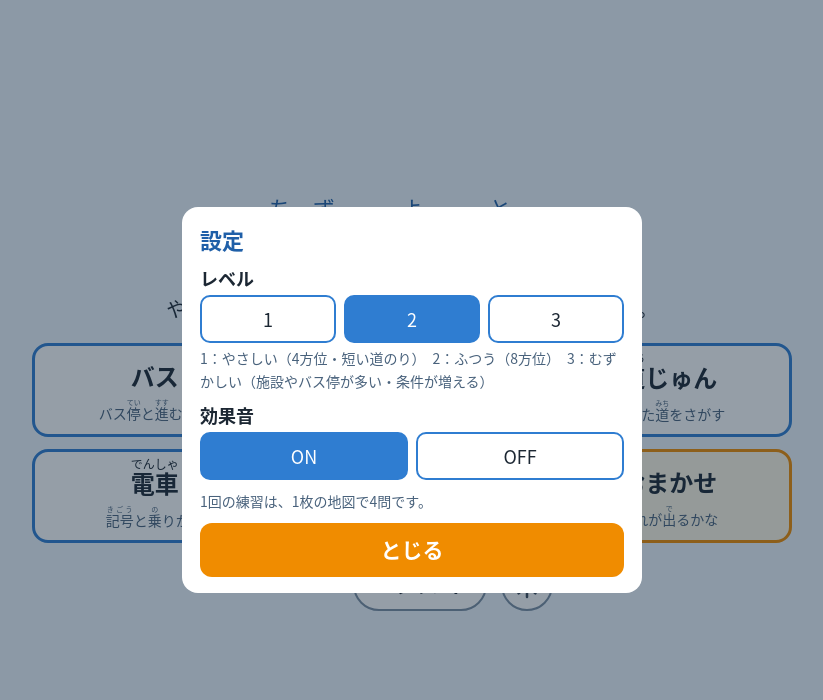
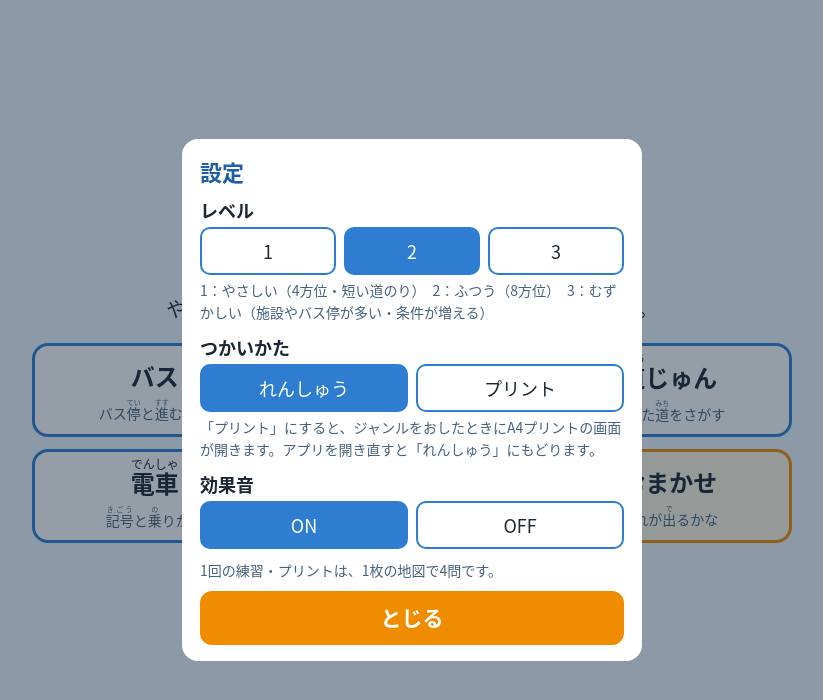
Before and after one commit to sorafjah/chizu-yomi2, a plain HTML site: page index.html in a window 1280 px wide. Both pictures are taken after a click on the button "設定". Shown: the whole page, without its empty margins (228-1051 px from the left). Drawn offline with Linux system fonts and the light colour scheme; a web font is replaced by a local one.

Commit message:
設定画面をまとめなおし（レベル・つかいかた・効果音を設定に集約、プリント画面からジャンルとレベルの選択をなくす）
Co-Authored-By: Claude Opus 5.5 <noreply@anthropic.com>
Claude-Session: https://claude.ai/code/session_01NE5gXBRRFKE1d8KrM6Lu1U

```diff
--- a/index.html
+++ b/index.html
@@ -32,6 +32,9 @@ h1{font-size:clamp(28px,5vw,44px);margin:8px 0 6px;color:#1f5fa8;line-height:1.9
 .gbtn:active{background:#dcecfb}
 .gbtn.any{border-color:#f08c00;background:#fff8e6}
 .startfoot{display:flex;justify-content:center;align-items:center;gap:14px;margin-top:16px;font-size:18px}
+.pmode{display:flex;flex-wrap:wrap;align-items:center;justify-content:center;gap:8px 14px;background:#fff8e6;border:2.5px solid #f08c00;border-radius:12px;padding:8px 12px;margin:0 0 10px;font-size:17px;line-height:1.7;text-align:left}
+.pmode b{color:#b45309}
+.pmode button{min-height:44px;border-radius:10px;border:2.5px solid #f08c00;background:#fff;font-size:16px;font-weight:700;padding:0 12px;line-height:1.8}
 .gear{width:52px;height:52px;border-radius:50%;border:2px solid #7a8ea3;background:#fff;display:flex;align-items:center;justify-content:center;padding:0}
 .gear svg{width:30px;height:30px}
 
@@ -93,7 +96,7 @@ h1{font-size:clamp(28px,5vw,44px);margin:8px 0 6px;color:#1f5fa8;line-height:1.9
 /* 設定 */
 #modal{display:none;position:fixed;inset:0;background:rgba(20,40,60,.45);align-items:center;justify-content:center;padding:14px;z-index:10}
 #modal.on{display:flex}
-.box{background:#fff;border-radius:16px;padding:16px 18px;width:100%;max-width:460px;font-size:18px}
+.box{max-height:100%;overflow-y:auto;background:#fff;border-radius:16px;padding:16px 18px;width:100%;max-width:460px;font-size:18px}
 .box h2{margin:0 0 6px;font-size:22px;color:#1f5fa8}
 .row{margin:10px 0}
 .row .lab{font-weight:700;margin-bottom:4px}
@@ -103,7 +106,6 @@ h1{font-size:clamp(28px,5vw,44px);margin:8px 0 6px;color:#1f5fa8;line-height:1.9
 .hint{font-size:14px;color:#49627c;line-height:1.6;margin-top:4px}
 
 /* A4プリント */
-.pbtn{min-height:52px;border-radius:26px;border:2px solid #7a8ea3;background:#fff;font-size:18px;font-weight:700;padding:0 18px;line-height:1.8}
 #pTop{flex:0 0 auto;display:flex;align-items:center;gap:10px;padding:6px 10px;background:#2f7dd1;color:#fff}
 #pTop .ttl{flex:1;font-weight:700;font-size:18px;line-height:1.8}
 #pTop button{min-width:76px;min-height:44px;border-radius:10px;border:2px solid #fff;background:transparent;color:#fff;font-size:16px;line-height:1.8}
@@ -156,14 +158,14 @@ h1{font-size:clamp(28px,5vw,44px);margin:8px 0 6px;color:#1f5fa8;line-height:1.9
 <div id="result" class="screen scroll"><div class="inner" id="resultInner"></div></div>
 
 <div id="printScr" class="screen">
-  <div id="pTop"><div class="ttl">A4プリント</div><button id="pBack">もどる</button></div>
+  <div id="pTop"><div class="ttl" id="pTtl">A4プリント</div><button id="pBack">もどる</button></div>
   <div id="pScroll" class="scroll">
     <div class="ptools" id="pTools"></div>
     <div class="pview"><div class="pwrap" id="pWrap"><div class="pinner" id="pInner"></div></div></div>
   </div>
 </div>
 
-<div id="modal"><div class="box" id="modalBox"></div></div>
+<div id="modal"><div class="box scroll" id="modalBox"></div></div>
 
 <script>
 'use strict';
@@ -858,13 +860,17 @@ function show(id){document.querySelectorAll('.screen').forEach(e=>e.classList.to
 let cur=null;
 const GEAR='<svg viewBox="0 0 24 24" fill="none" stroke="#3b4a5a" stroke-width="2" stroke-linecap="round" stroke-linejoin="round"><circle cx="12" cy="12" r="3.2"/><path d="M12 2.5v3M12 18.5v3M2.5 12h3M18.5 12h3M5.3 5.3l2.1 2.1M16.6 16.6l2.1 2.1M5.3 18.7l2.1-2.1M16.6 7.4l2.1-2.1"/></svg>';
 function renderStart(){
-  let h='<h1>'+rb('{地図|ちず}の{読|よ}み{取|と}り')+'</h1><div class="lead">'+rb('やりたい ジャンルを えらんでね。おすと はじまるよ。')+'</div><div class="genres">';
+  const pm=PR.mode==='print';
+  let h='<h1>'+rb('{地図|ちず}の{読|よ}み{取|と}り')+'</h1>';
+  if(pm)h+='<div class="pmode"><span><b>プリントをつくるモード</b>　ジャンルをおすと、プリントの画面が開きます。</span><button id="toPractice">れんしゅうにもどす</button></div>';
+  h+='<div class="lead">'+rb(pm?'プリントにする ジャンルを えらんでね。':'やりたい ジャンルを えらんでね。おすと はじまるよ。')+'</div><div class="genres">';
   GENRES.forEach(g=>{h+='<button class="gbtn" data-g="'+g.id+'">'+rb(g.name)+'<small>'+rb(g.sub)+'</small></button>';});
   h+='<button class="gbtn any" data-g="any">おまかせ<small>'+rb('どれが{出|で}るかな')+'</small></button></div>';
-  h+='<div class="startfoot"><span>レベル '+S.level+'</span><button class="pbtn" id="printBtn">A4プリント</button><button class="gear" id="gearBtn" aria-label="設定">'+GEAR+'</button></div>';
+  h+='<div class="startfoot"><button class="gear" id="gearBtn" aria-label="設定">'+GEAR+'</button></div>';
   $('#startInner').innerHTML=h;
-  document.querySelectorAll('.gbtn').forEach(b=>b.addEventListener('click',()=>{unlock();startGame(b.dataset.g);}));
-  $('#printBtn').addEventListener('click',openPrint);
+  document.querySelectorAll('.gbtn').forEach(b=>b.addEventListener('click',()=>{unlock();
+    if(PR.mode==='print')openPrint(b.dataset.g==='any'?pick(GENRES).id:b.dataset.g);else startGame(b.dataset.g);}));
+  if(pm)$('#toPractice').addEventListener('click',()=>{PR.mode='practice';renderStart();});
   $('#gearBtn').addEventListener('click',openSettings);
 }
 function openSettings(){
@@ -872,10 +878,13 @@ function openSettings(){
     let h='<h2>設定</h2><div class="row"><div class="lab">レベル</div><div class="seg">';
     [1,2,3].forEach(v=>{h+='<button data-lv="'+v+'" class="'+(S.level===v?'sel':'')+'">'+v+'</button>';});
     h+='</div><div class="hint">1：やさしい（4方位・短い道のり）　2：ふつう（8方位）　3：むずかしい（施設やバス停が多い・条件が増える）</div></div>';
+    h+='<div class="row"><div class="lab">つかいかた</div><div class="seg"><button data-md="practice" class="'+(PR.mode!=='print'?'sel':'')+'">れんしゅう</button><button data-md="print" class="'+(PR.mode==='print'?'sel':'')+'">プリント</button></div>';
+    h+='<div class="hint">「プリント」にすると、ジャンルをおしたときにA4プリントの画面が開きます。アプリを開き直すと「れんしゅう」にもどります。</div></div>';
     h+='<div class="row"><div class="lab">効果音</div><div class="seg"><button data-sd="1" class="'+(S.sound?'sel':'')+'">ON</button><button data-sd="0" class="'+(!S.sound?'sel':'')+'">OFF</button></div></div>';
-    h+='<div class="hint">1回の練習は、1枚の地図で4問です。</div><button class="go" id="closeSet">とじる</button>';
+    h+='<div class="hint">1回の練習・プリントは、1枚の地図で4問です。</div><button class="go" id="closeSet">とじる</button>';
     $('#modalBox').innerHTML=h;
     document.querySelectorAll('[data-lv]').forEach(b=>b.addEventListener('click',()=>{S.level=+b.dataset.lv;save();draw();}));
+    document.querySelectorAll('[data-md]').forEach(b=>b.addEventListener('click',()=>{PR.mode=b.dataset.md;draw();}));
     document.querySelectorAll('[data-sd]').forEach(b=>b.addEventListener('click',()=>{unlock();S.sound=b.dataset.sd==='1';save();draw();}));
     $('#closeSet').addEventListener('click',()=>{$('#modal').classList.remove('on');renderStart();});
   };
@@ -982,7 +991,7 @@ const DL_CSS=
 '@media print{body{background:#fff}.pbar{display:none}.sheet{margin:0;padding:0;min-height:0;box-shadow:none}.sheet.ans{break-before:page;page-break-before:always}}';
 (function(){const st=document.createElement('style');st.textContent=SHEET_CSS;document.head.appendChild(st);})();
 
-const PR={genre:'bus',ans:false,ses:null,over:false};
+const PR={mode:'practice',genre:'bus',ans:false,ses:null,over:false};
 const KANA=['ア','イ','ウ','エ'];
 let mmK=0;
 function mm(v){if(!mmK){const d=document.createElement('div');d.id='mmProbe';document.body.appendChild(d);mmK=d.getBoundingClientRect().width/100||3.7795;d.remove();}return v*mmK;}
@@ -1050,16 +1059,10 @@ function scalePrev(){
 function refit(){fitSheet();scalePrev();}
 function pMsg(t,ok){const m=$('#pMsg');if(!m)return;m.textContent=t;m.className=t?(ok?'ok':'ng'):'';}
 function drawTools(){
-  let h='<div class="prow"><span class="lab">ジャンル</span><div class="pseg">';
-  GENRES.forEach(g=>{h+='<button data-pg="'+g.id+'" class="'+(PR.genre===g.id?'sel':'')+'">'+rb(g.name)+'</button>';});
-  h+='</div></div><div class="prow"><span class="lab">レベル</span><div class="pseg">';
-  [1,2,3].forEach(v=>{h+='<button data-plv="'+v+'" class="'+(S.level===v?'sel':'')+'">'+v+'</button>';});
-  h+='</div></div><div class="prow"><span class="lab">答えのページ</span><div class="pseg"><button data-pa="1" class="'+(PR.ans?'sel':'')+'">つける</button><button data-pa="0" class="'+(!PR.ans?'sel':'')+'">つけない</button></div></div>';
+  let h='<div class="prow"><span class="lab">答えのページ</span><div class="pseg"><button data-pa="1" class="'+(PR.ans?'sel':'')+'">つける</button><button data-pa="0" class="'+(!PR.ans?'sel':'')+'">つけない</button></div></div>';
   h+='<div class="prow pact"><button class="main" id="pNew">あたらしい地図にする</button><button class="sub" id="pPrint">このまま印刷</button><button class="sub" id="pDl">HTMLをダウンロード</button><button class="sub" id="pCopy">HTMLをコピーする</button></div>';
   h+='<div class="phint">問題の文・選択肢・答えの説明は、タップすると書きかえられます。<br>「このまま印刷」で印刷できないときは、「HTMLをダウンロード」で保存したファイルをブラウザで開くと、印刷ボタンで印刷できます。</div><div id="pMsg"></div>';
   $('#pTools').innerHTML=h;
-  document.querySelectorAll('[data-pg]').forEach(b=>b.addEventListener('click',()=>{PR.genre=b.dataset.pg;drawTools();buildPrint();}));
-  document.querySelectorAll('[data-plv]').forEach(b=>b.addEventListener('click',()=>{S.level=+b.dataset.plv;save();drawTools();buildPrint();}));
   document.querySelectorAll('[data-pa]').forEach(b=>b.addEventListener('click',()=>{PR.ans=b.dataset.pa==='1';
     document.querySelectorAll('[data-pa]').forEach(x=>x.classList.toggle('sel',x===b));const a=$('#sheetA');if(a)a.classList.toggle('off',!PR.ans);scalePrev();}));
   $('#pNew').addEventListener('click',()=>{pMsg('');buildPrint();});
@@ -1090,7 +1093,7 @@ function copyPrint(){
   ta.remove();
   pMsg(ok?'HTMLをコピーしました。テキストエディタにはりつけて .html で保存すると、ブラウザで開いて印刷できます。':'コピーできませんでした。「HTMLをダウンロード」をためしてください。',ok);
 }
-function openPrint(){show('printScr');drawTools();buildPrint();$('#pScroll').scrollTop=0;}
+function openPrint(g){if(g)PR.genre=g;$('#pTtl').innerHTML=rb('A4プリント（'+GENRES.find(x=>x.id===PR.genre).name+'・レベル'+S.level+'）');show('printScr');drawTools();buildPrint();$('#pScroll').scrollTop=0;}
 $('#pBack').addEventListener('click',()=>{renderStart();show('start');});
 let fitT=0;
 $('#pInner').addEventListener('input',()=>{clearTimeout(fitT);fitT=setTimeout(refit,300);});
```
